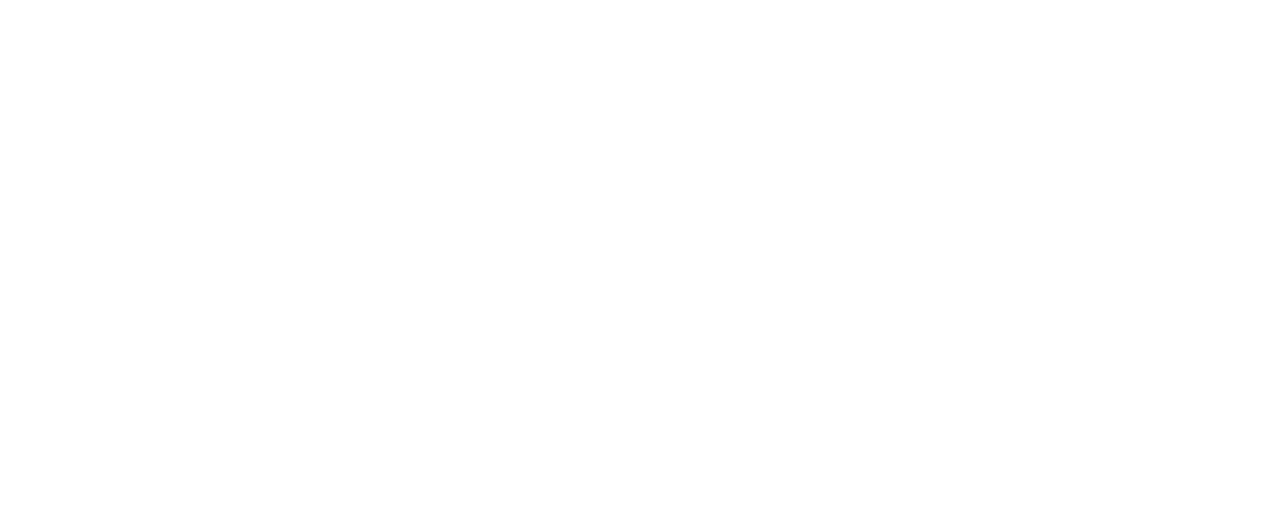
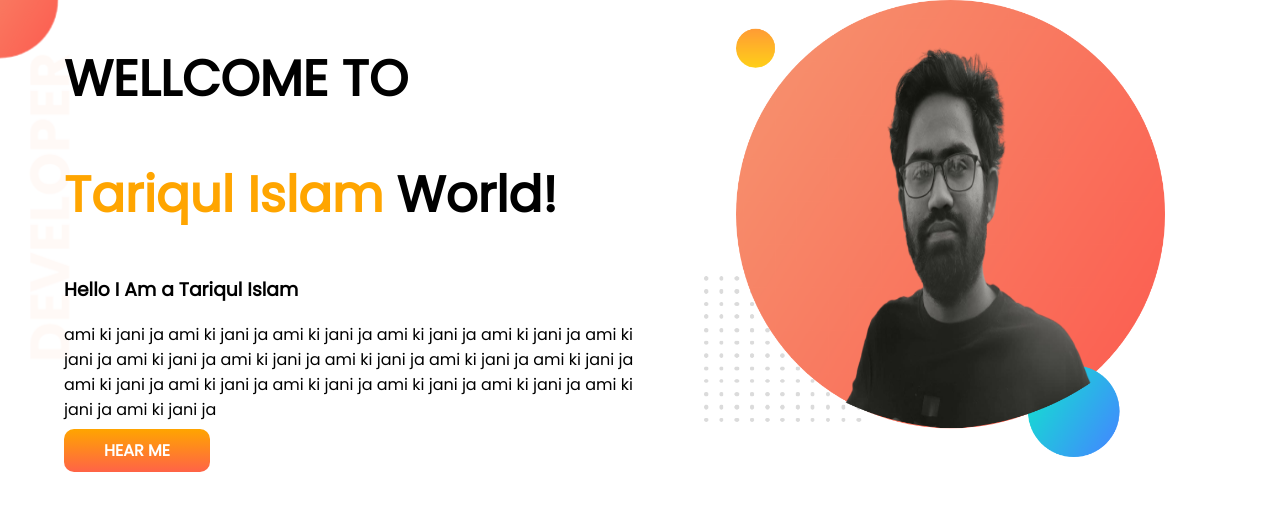
Before and after one commit to tariqulislam616/developer-portfolio, a plain HTML site: page index.html in a window 1280 px wide. Drawn offline with Linux system fonts and the light colour scheme.

Commit message:
top banner

```diff
--- a/index.html
+++ b/index.html
@@ -5,9 +5,23 @@
     <meta http-equiv="X-UA-Compatible" content="IE=edge">
     <meta name="viewport" content="width=device-width, initial-scale=1.0">
     <title>Tariqul Islam</title>
+    <link rel="preconnect" href="https://fonts.googleapis.com">
+    <link rel="preconnect" href="https://fonts.gstatic.com" crossorigin>
+    <link href="https://fonts.googleapis.com/css2?family=Poppins&display=swap" rel="stylesheet">
     <link rel="stylesheet" href="style.css">
 </head>
 <body>
-
+    <section class="top-banner">
+        <div class="half-width">
+            <h1>WELLCOME TO</h1>
+        <h1><span class="orange-color">Tariqul Islam</span> World!</h1>
+        <h3>Hello I Am a Tariqul Islam</h3>
+        <p>ami ki jani ja ami ki jani ja ami ki jani ja ami ki jani ja ami ki jani ja ami ki jani ja ami ki jani ja ami ki jani ja ami ki jani ja ami ki jani ja ami ki jani ja ami ki jani ja ami ki jani ja ami ki jani ja ami ki jani ja ami ki jani ja ami ki jani ja ami ki jani ja</p>
+        <a class="link-button" target="_blank" href="https://www.facebook.com/tariqulislam.seyam.9">HEAR ME</a>
+        </div>
+        <div class="half-width">
+            <img src="images/tariqul.png" alt="">
+        </div>
+    </section>
 </body>
 </html>
--- a/style.css
+++ b/style.css
@@ -0,0 +1,32 @@
+body{
+    font-family: 'Poppins', sans-serif;
+    margin: 0;
+}
+h1{
+    font-size: 50px;
+}
+.orange-color{
+    color: orange;
+}
+section{
+    display: flex;
+}
+.half-width{
+    width: 50%;
+    padding-left: 5%;
+}
+.half-width img{
+    width: 80%;
+}
+.link-button{
+    text-decoration: none;
+    background-image: linear-gradient(orange,tomato);
+    padding: 10px 40px;
+    color: white;
+    font-weight: 700;
+    border-radius: 10px;
+}
+.top-banner{
+    background-image: url(images/top-banner.png);
+    background-repeat: no-repeat;
+}
```
Also changed, not shown: images/dream-bg.png (added), images/exp-bg.png (added), images/my-bg.png (added), images/my-bg2.png (added), images/tariqul.png (added), images/tariqul2.png (added), images/top-banner.png (added), showOff/pic-1.jpg (added), showOff/pic-2.jpg (added), showOff/pic-3.jpg (added), showOff/pic-6.jpg (added), showOff/pic-7.jpg (added).
